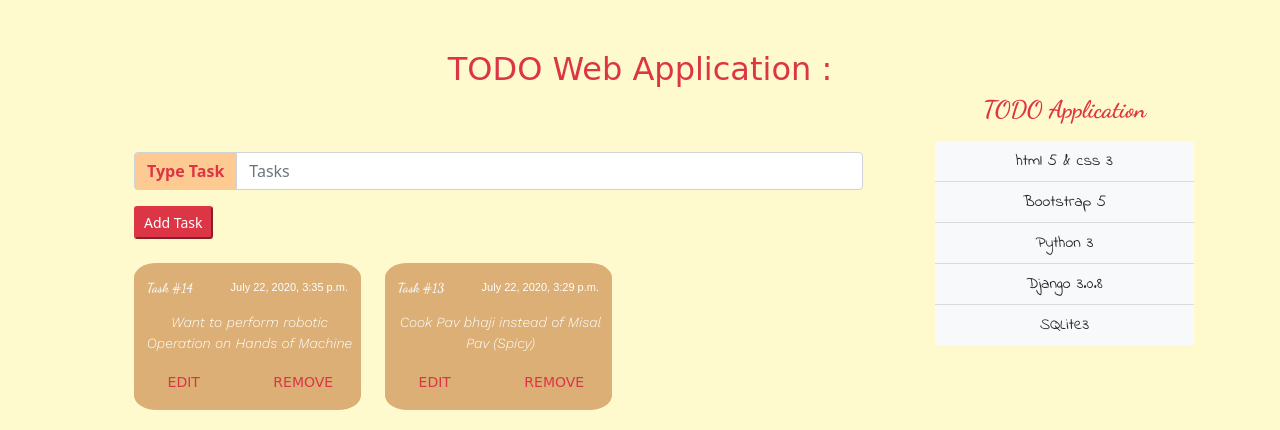
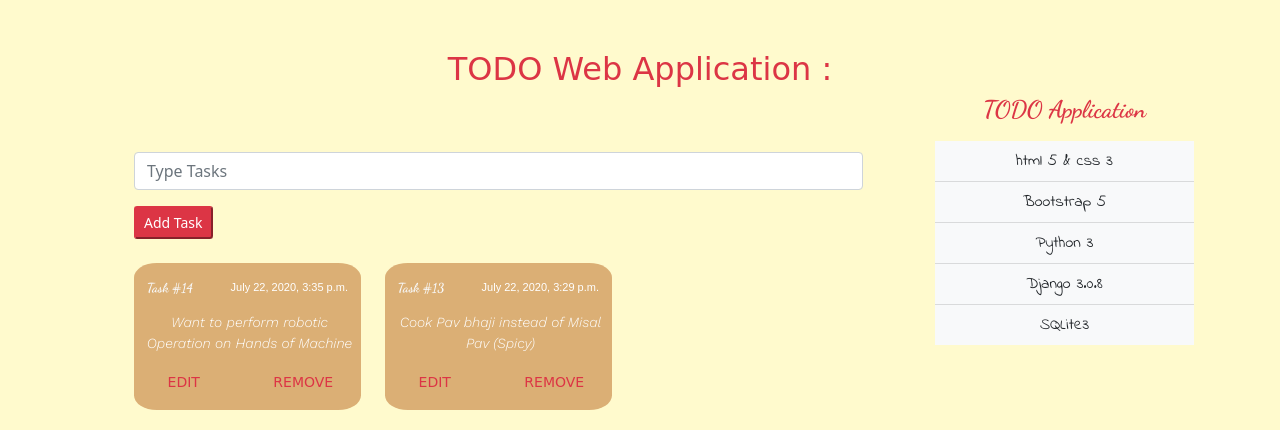
Before and after one commit to OmiGitProjects/todoApp-updated-Version, a Django app: page / in a window 1280 px wide. Shown: the top 430 px of the page. Run offline with Django 3.2, Linux system fonts and the light colour scheme; data comes from the database, SQL or seed files in the repository; some libraries are stand-ins or nearby versions; some web fonts are replaced.

Commit message:
changes to input type

```diff
--- a/templates/todoApp/index.html
+++ b/templates/todoApp/index.html
@@ -18,8 +18,8 @@
     <form action="" method='POST'>
         {% csrf_token %}
         <div class="input-group mb-3">
-            <span class="input-group-text text-danger font-weight-bold" id="basic-addon1">Type Task </span>
-            <input type="text" class="form-control" placeholder="Tasks" name='task' aria-label="Type Task"
+            <!-- <span class="input-group-text text-danger font-weight-bold" id="basic-addon1">Type Task </span> -->
+            <input type="text" class="form-control" placeholder="Type Tasks" name='task' aria-label="Type Task"
                 aria-describedby="basic-addon1">
             <!-- <textarea class="form-control" aria-label="With textarea" name='task' placeholder="Task"></textarea> -->
         </div>
```
